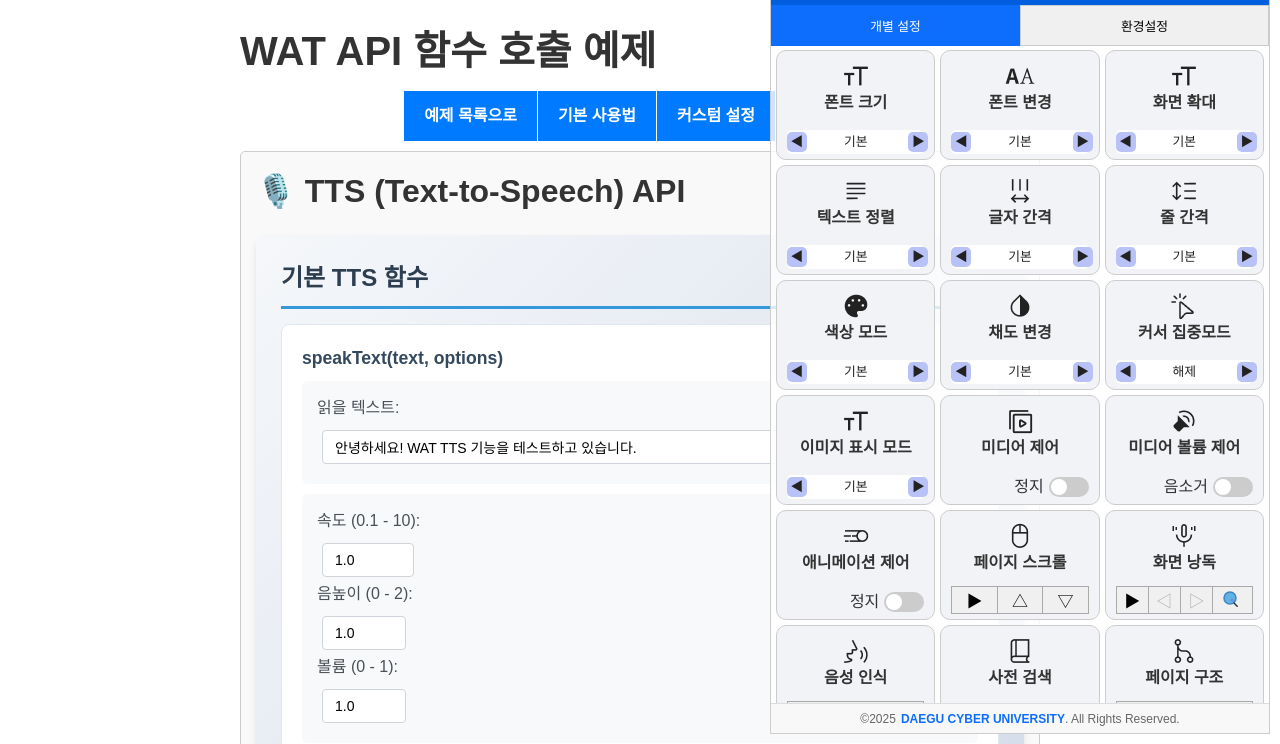
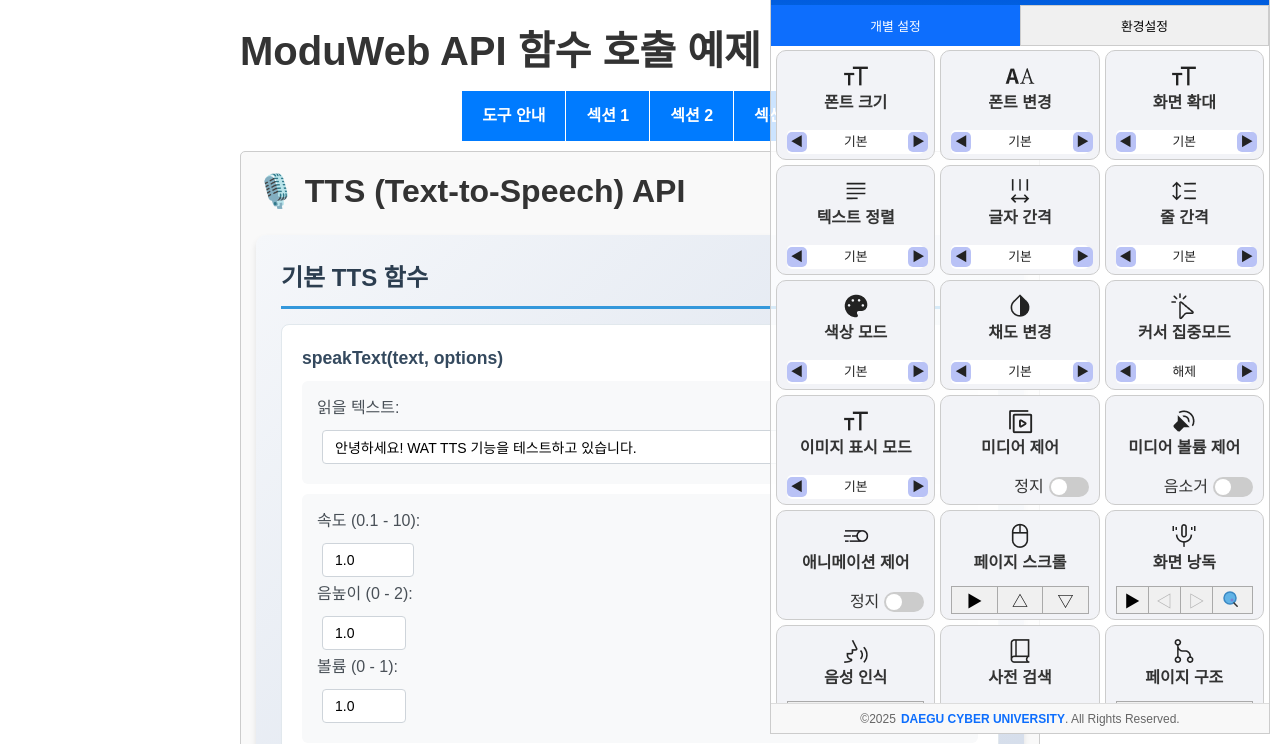
Before and after one commit to Daegu-Cyber-University/ModuWeb, a website: page examples/api-examples.html in a window 1280 px wide. Shown: the part 56-800 px from the top of the page. Drawn offline with Linux system fonts and the light colour scheme; files whose address does not match are found by name.

Commit message:
Update: 예제 페이지 잘못된 링크 수정

```diff
--- a/examples/api-examples.html
+++ b/examples/api-examples.html
@@ -552,14 +552,17 @@
 <body>
 	<div class="content">
 		<div class="logo"><img src="./assets/images/logo.png" alt="대구사이버대학교"></div>
-		<h1>WAT API 함수 호출 예제</h1>
+		<h1>ModuWeb API 함수 호출 예제</h1>
 
-		<nav class="navWrap">
+		<nav id="navWrap" class="navWrap">
 			<ul>
-				<li><a href="index.html">예제 목록으로</a></li>
-				<li><a href="basic.html">기본 사용법</a></li>
-				<li><a href="custom-examples.html">커스텀 설정</a></li>
-				<li><a href="../architecture-diagram.html">아키텍처</a></li>
+				<!--
+				<li><a href="https://www.dcu.ac.kr" target="_blank">대구사이버대학교</a></li>
+				-->
+				<li><a href="./index.html">도구 안내</a></li>
+				<li><a href="#section1">섹션 1</a></li>
+				<li><a href="#section2">섹션 2</a></li>
+				<li><a href="#section3">섹션 3</a></li>
 			</ul>
 		</nav>
 
```
